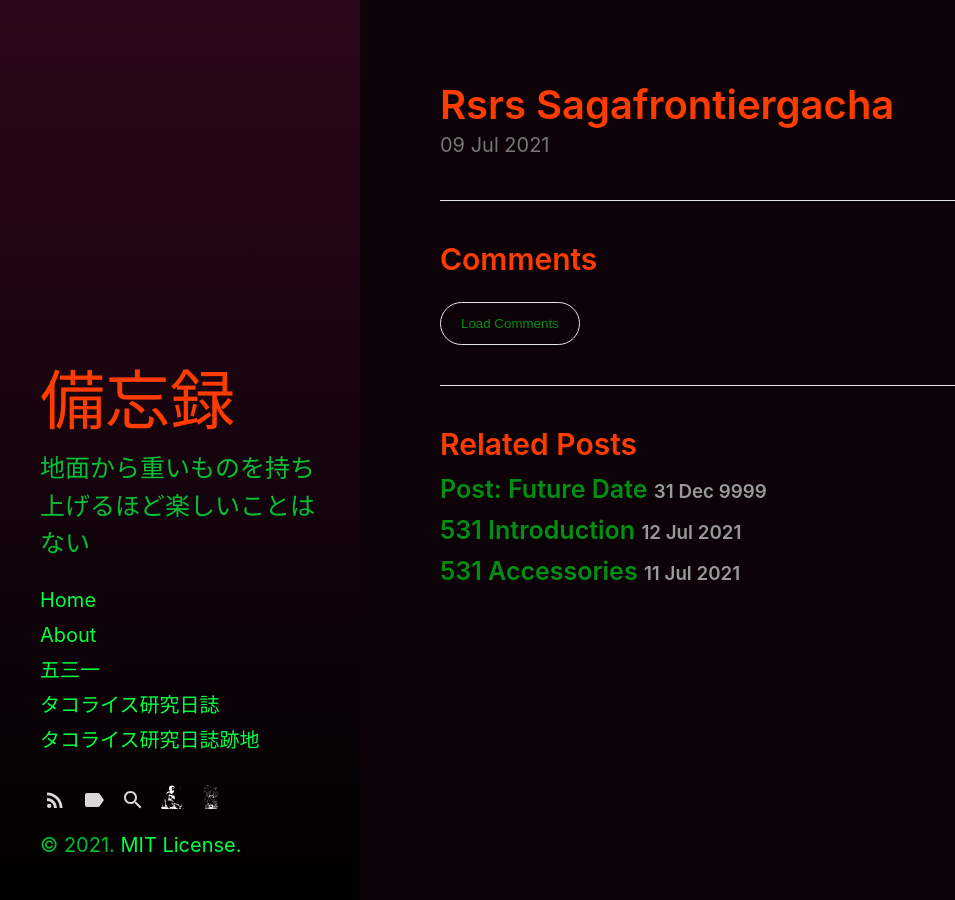
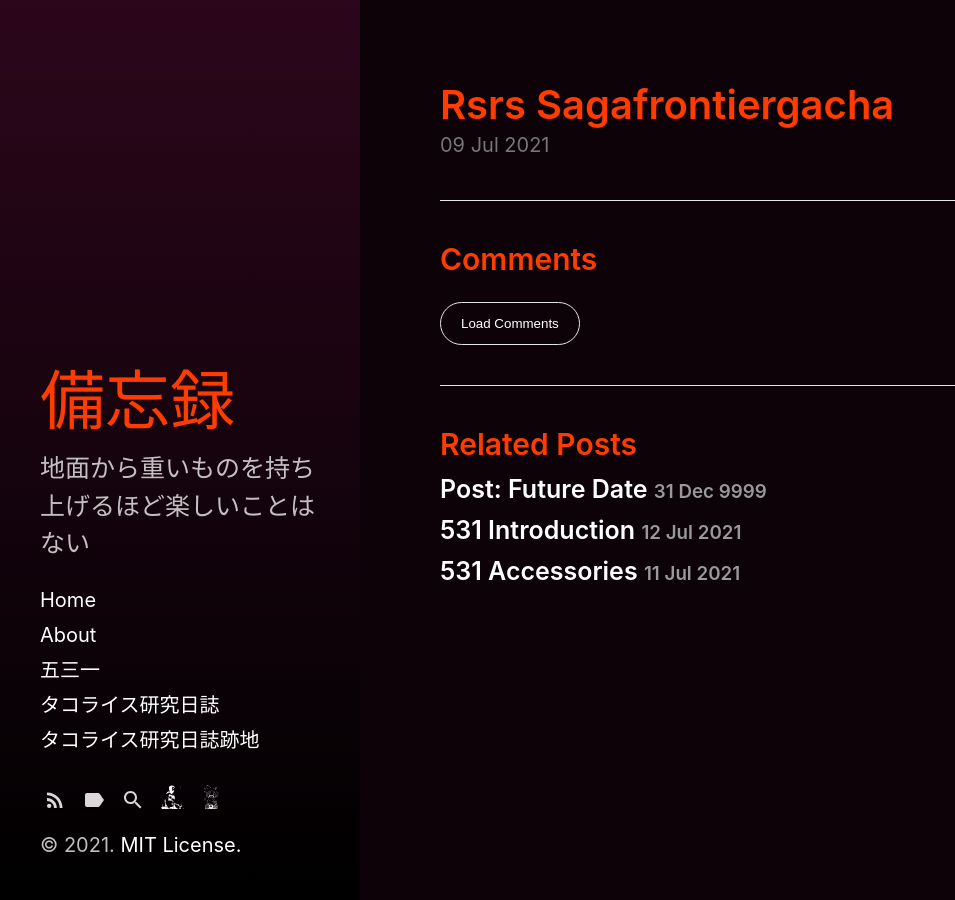
Before and after one commit to buckybean/buckybean.github.io, a Jekyll site: the page built from _posts/old-tacokennisshi/2021-07-09-RSRS-SagaFrontierGacha.md, in a window 1280 px wide. Shown: the whole page, without its empty margins (0-955 px from the left). Built offline with Jekyll 4.4.1, drawn with Linux system fonts in a browser that asks for light colours; our own code applies the rules of GitHub Pages for plain Markdown files.

Commit message:
Update main.scss

```diff
--- a/assets/css/main.scss
+++ b/assets/css/main.scss
@@ -6,7 +6,7 @@
 $body-color: #00FF41;
 $body-bg: #0D0208;
 $heading-color: #FF3C00;
-$link-color: #008F11;
+$link-color: #FFF;
 
 // Hyde theming
 $sidebar-bg-color: #0D0208;
@@ -15,8 +15,8 @@ $sidebar-sticky: true !default;
 $layout-reverse: false !default;
 
 $sidebar-title-color: #FF3C00;
-$sidebar-link-color: #00FF41;
-$sidebar-text-color: rgba(#00FF41, 0.75);
+$sidebar-link-color: #FFF;
+$sidebar-text-color: rgba(#FFF, 0.75);
 $sidebar-icon-color: rgba(#FFF, 0.85);
 
 @import "hydeout";
```
